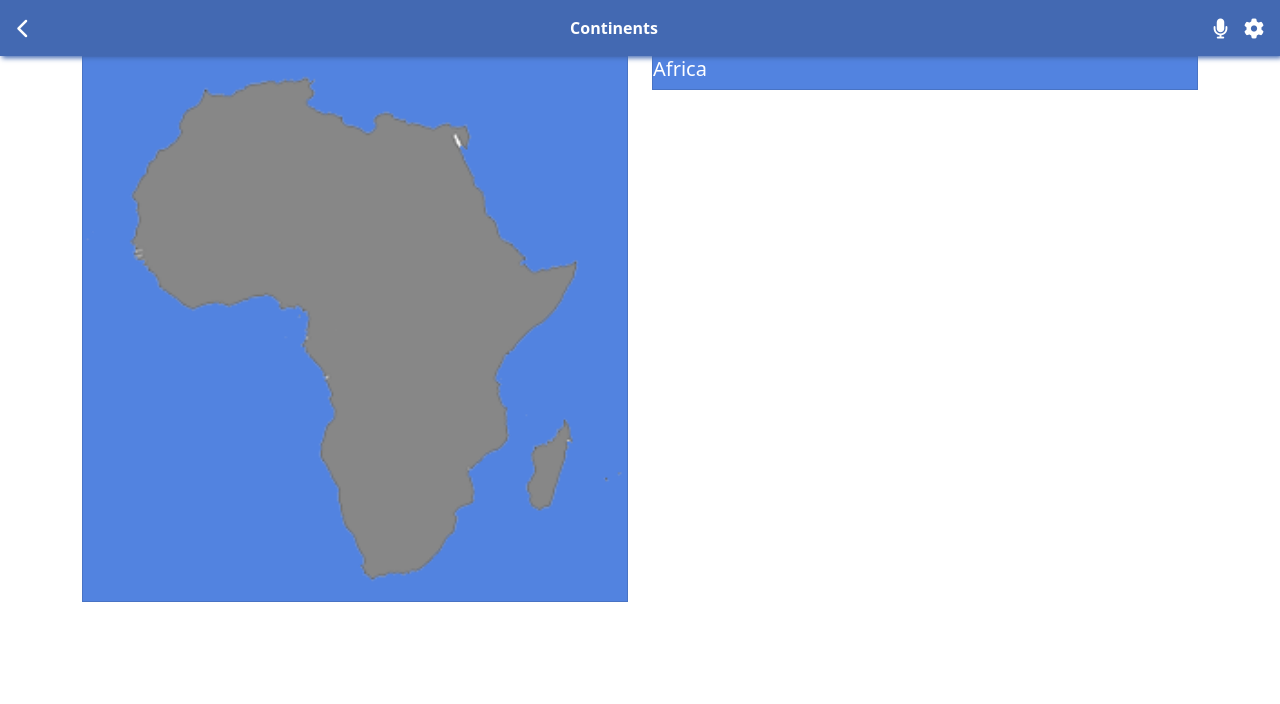
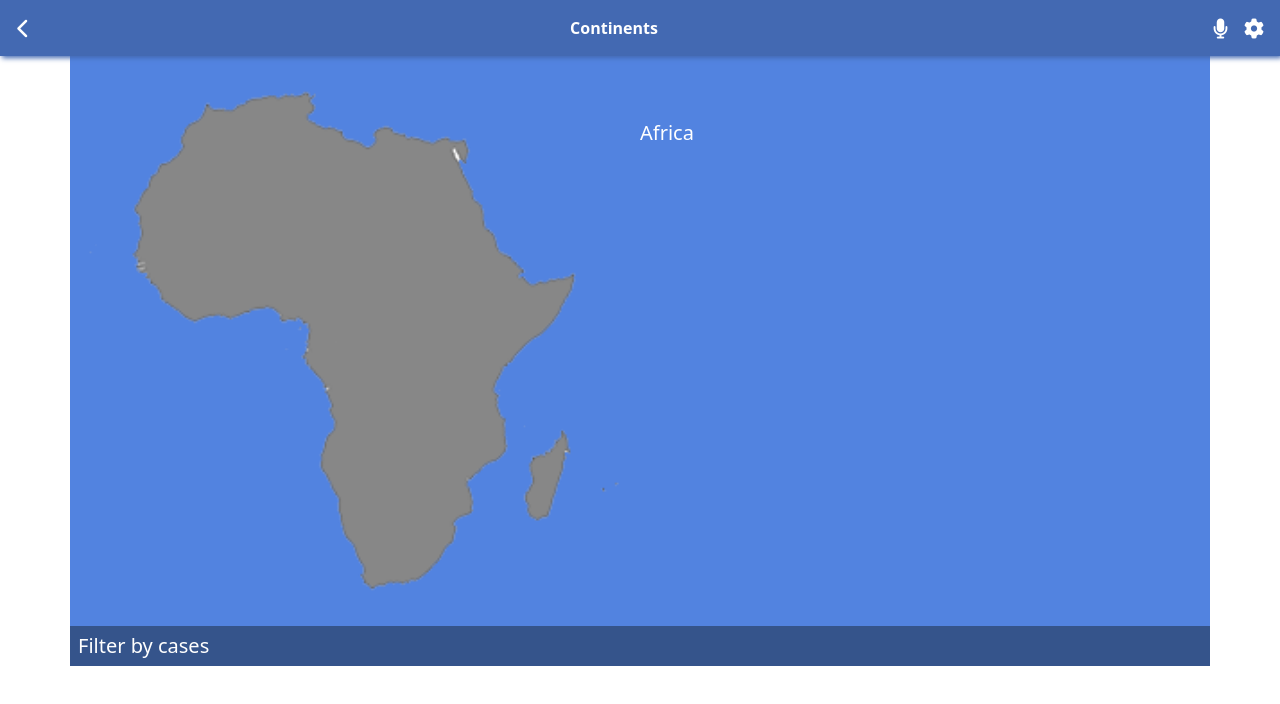
Before and after one commit to Felix45/covid-stats, a React (Create React App) app: page /continent/Africa in a window 1280 px wide. Shown: the top 704 px of the page. Built offline with nearby package versions, Linux system fonts and the light colour scheme.

Commit message:
Add style the country listing page

```diff
--- a/package.json
+++ b/package.json
@@ -16,6 +16,7 @@
         "react-dom": "^18.2.0",
         "react-leaflet": "^4.0.1",
         "react-redux": "^8.0.2",
+        "react-router": "^6.3.0",
         "react-router-dom": "^6.3.0",
         "react-scripts": "5.0.1",
         "react-test-renderer": "^18.2.0",
--- a/src/components/Country.js
+++ b/src/components/Country.js
@@ -18,25 +18,34 @@ const Country = (props) => {
   });
 
   return (
-    <Col xs={6} className="my-2">
+    <Col xs={6} className="mb-3 mx-0 p-0 country">
       <Card className="p-2">
-        <NavLink to={`/country/${country}`} className="d-flex justify-content-between">
+        <NavLink to={`/country/${country}`} className="d-flex justify-content-between text-decoration-none">
           <Card.Title>
             {country}
           </Card.Title>
           {countryFlag}
+          <Card.Header className="p-0 px-2">
+            <span className="fa fa-chevron-right fa-lg" />
+          </Card.Header>
         </NavLink>
-        <Card.Body className="p-0">
+        <Card.Body className="p-0 py-2">
+          <NavLink to={`/country/${country}`} className="d-block px-0 justify-content-between text-decoration-none">
             <ListGroup>
-            <ListGroup.Item>
+              <ListGroup.Item className="px-2">
+                <strong>
                   cases:
                   {confirmed.toLocaleString('en-US')}
+                </strong>
               </ListGroup.Item>
-            <ListGroup.Item>
+              <ListGroup.Item className="px-2">
+                <strong>
                   fatalities:
                   {deaths.toLocaleString('en-US')}
+                </strong>
               </ListGroup.Item>
             </ListGroup>
+          </NavLink>
         </Card.Body>
       </Card>
     </Col>
--- a/src/components/CountryView.js
+++ b/src/components/CountryView.js
@@ -14,16 +14,19 @@ const CountryView = () => {
 
   return (
     <Container>
-      <Row className="slider">
-        <Col xs={6}>
+      <Row className="d-flex slider">
+        <Col xs={6} className="m-0 p-0">
           <Card>
-            <Card.Img src={`${process.env.PUBLIC_URL}/images/${continent.toLowerCase()}.png`} />
+            <Card.Img className="p-3" src={`${process.env.PUBLIC_URL}/images/${continent.toLowerCase()}.png`} />
           </Card>
         </Col>
-        <Col xs={6}>
-          <Card>
+        <Col xs={6} className="m-0 p-0 pos">
+          <Card className="pos-rel">
             <Card.Title>{ continent }</Card.Title>
           </Card>
+        </Col>
+        <Col xs={12} className="p-2 py-2 title-strip">
+          <h5 className="m-0">Filter by cases</h5>
         </Col>
       </Row>
       <Row>
--- a/src/index.css
+++ b/src/index.css
@@ -56,10 +56,25 @@ nav ul span {
   color: var(--white);
 }
 
+.pos-rel {
+  position: relative;
+}
+
+.slider,
+.country {
+  background-color: var(--sliderBlue);
+}
+
 .slider .card {
   color: var(--white);
   border-radius: 0;
-  background-color: var(--sliderBlue);
+  border: none;
+  background-color: transparent;
+}
+
+.slider .card-title {
+  top: 65px;
+  position: absolute;
 }
 
 .title-strip {
@@ -67,12 +82,39 @@ nav ul span {
   background-color: var(--stripBlue);
 }
 
-.continent .card {
+.continent .card,
+.country .card {
   border-radius: 0;
   border-top: none;
   border-left: none;
   border-color: var(--white);
   background-color: transparent;
+}
+
+.country .card {
+  border-color: var(--sliderBlue);
+}
+
+.country .card .card-title {
+  font-size: 18px;
+  color: var(--white);
+}
+
+.country .card .card-header {
+  border: none;
+  color: var(--white);
+  background-color: transparent;
+}
+
+.country .list-group {
+  border-radius: 0;
+  background-color: transparent;
+}
+
+.country:nth-child(4n+1),
+.country:nth-child(4n) {
+  color: var(--white);
+  background-color: var(--rightMap);
 }
 
 .continent {
```
Also changed, not shown: 1 other file (tests, documents, lock files or other folders). Lines whose indentation alone changed are shown as unchanged.
